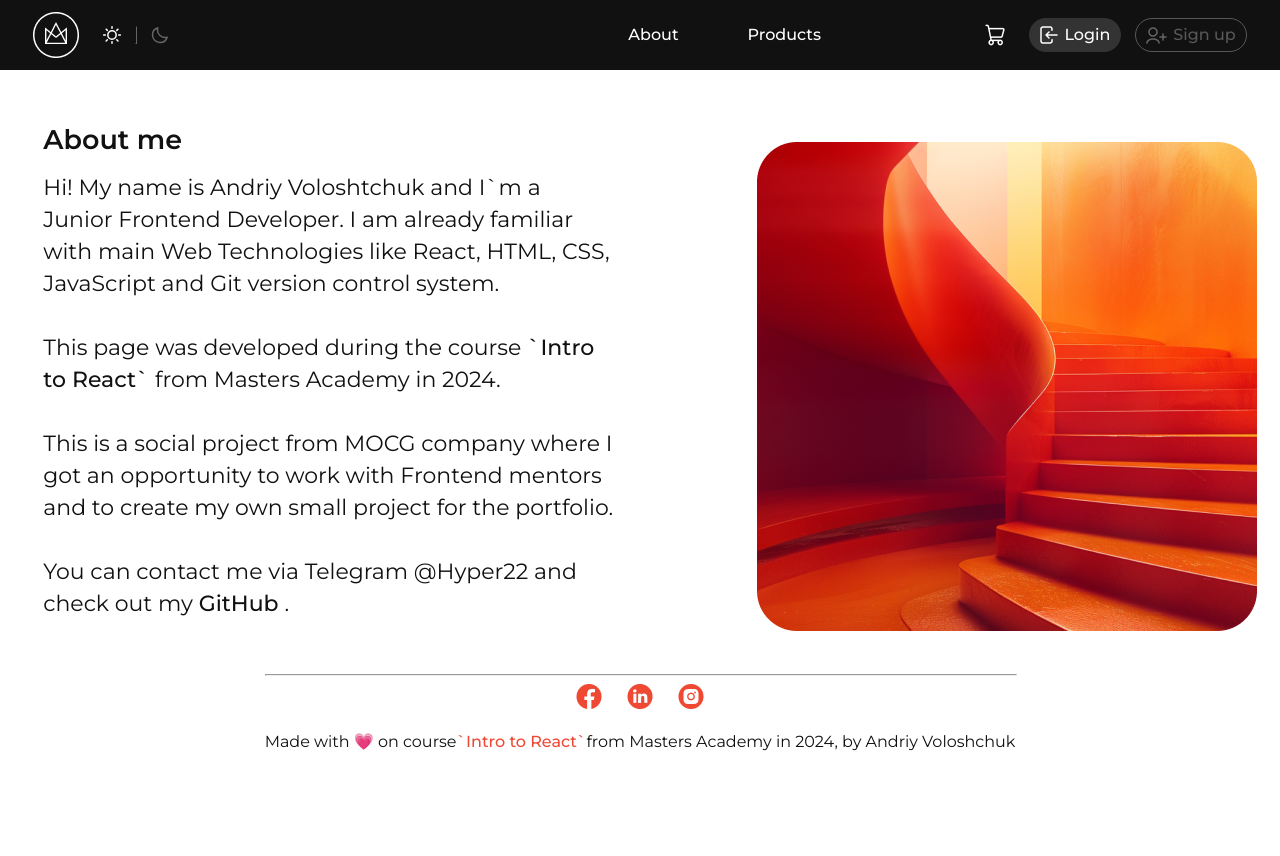
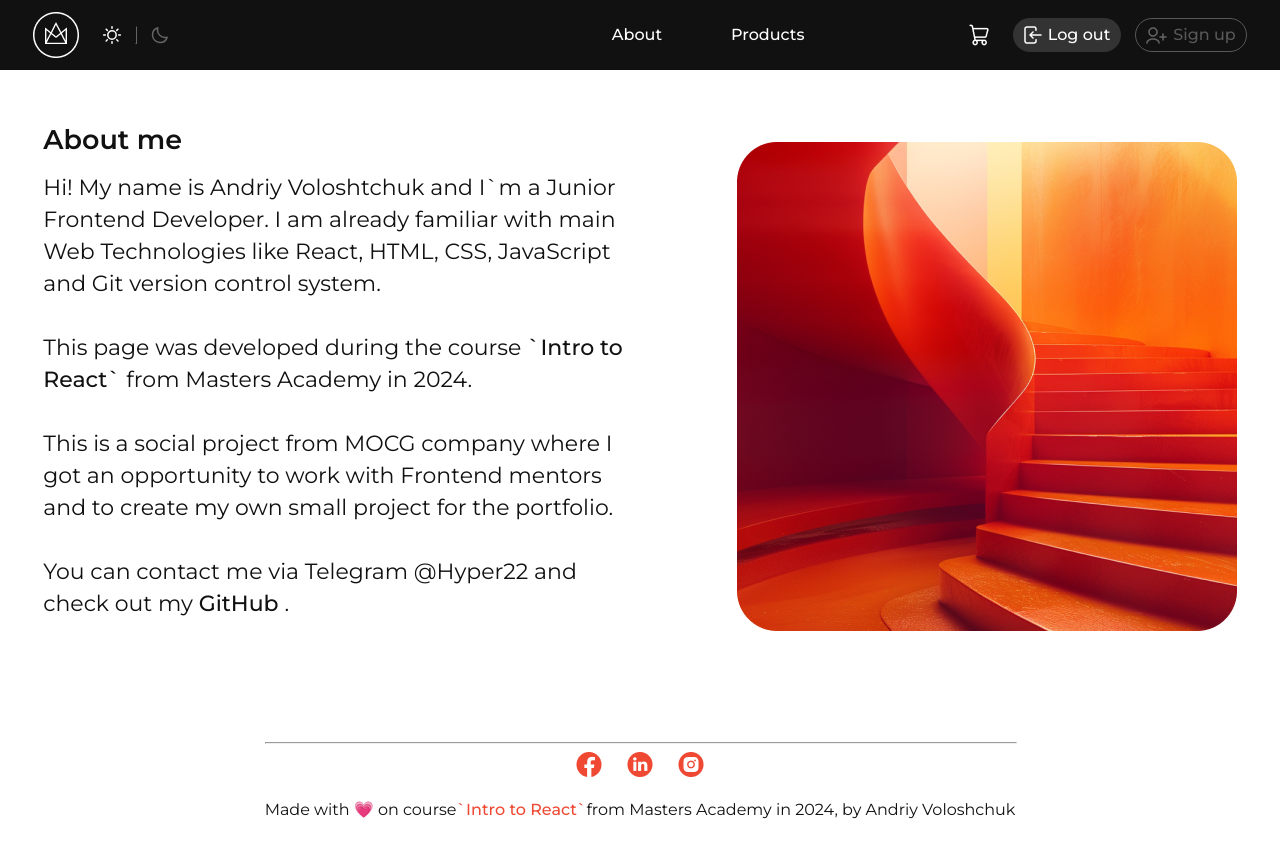
Before and after one commit to MastersAcademy/fe-react-2024, a React (Vite) app: page / in a window 1280 px wide. Shown: the top 856 px of the page. Before the commit the page ends 800 px from the top, so only its background shows below. Built offline with nearby package versions, Linux system fonts and the light colour scheme.

Commit message:
fix: rename button Log out and fix footer for pages 1250+(px) size

```diff
--- a/src/components/about/about_me.module.css
+++ b/src/components/about/about_me.module.css
@@ -6,6 +6,7 @@
   min-width: 330px;
   min-height: 400px;
   justify-content: space-between;
+  margin: auto;
 }
 
 .aboutMeImage {
@@ -52,13 +53,6 @@
     align-items: center;
   }
 
-  .aboutMeImage {
-    width: 500px;
-    height: 489px;
-    margin: -20px;
-    border-radius: 0;
-  }
-
   .aboutMeText {
     color: #111;
     margin: 0;
@@ -69,7 +63,7 @@
 
   .aboutMeDescription {
     color: #111;
-    width: 90%;
+    width: 100%;
     font-weight: 400;
     font-size: 22px;
     line-height: 32px
--- a/src/components/footer/footer.module.css
+++ b/src/components/footer/footer.module.css
@@ -1,7 +1,7 @@
 .footer {
   position: relative;
   display: flex;
-  flex-direction: row;
+  flex-direction: column;
   justify-content: center;
   align-items: center;
   padding: 0 30px;
@@ -37,50 +37,3 @@ hr {
 .description a {
   color: #EF4934;
 }
-
-@media only screen and (min-width: 1250px) {
-
-  .footer {
-    position: absolute;
-    bottom: 0;
-    left: 0;
-    right: 0;
-    display: flex;
-    flex-direction: row;
-    justify-content: center;
-    align-items: center;
-    padding: 0 30px;
-    gap: 30px;
-    height: 166px;
-  }
-
-  hr {
-    display: flex;
-    width: 100%;
-  }
-
-  .icon {
-    display: flex;
-    justify-content: center;
-    bottom: -15px;
-    gap: 25px;
-    position: static;
-  }
-
-  .description {
-    text-align: center;
-    margin: 0 auto;
-  }
-
-  .description p {
-    font-weight: 400;
-    font-size: 16px;
-    color: #111;
-    line-height: 20px;
-    text-align: center;
-  }
-
-  .description a {
-    color: #EF4934;
-  }
-}
--- a/src/components/header/Header.component.tsx
+++ b/src/components/header/Header.component.tsx
@@ -3,7 +3,7 @@ import React from 'react';
 import BurgerMenu from '../../assets/burger-menu.png';
 import Card from '../../assets/card.png';
 import DarkTheme from '../../assets/DarkThemes.svg';
-import Login from '../../assets/door.png';
+import LogOut from '../../assets/door.png';
 import LightTheme from '../../assets/LightThemes.svg';
 import LogoMOCG from '../../assets/logoMOCG.png';
 import Signup from '../../assets/sign_up.png';
@@ -66,9 +66,9 @@ export const HeaderComponent: React.FC<HeaderComponentProps> = ({ toggleComponen
                 <button className={styles.Card}>
                     <img className={styles.cardIcon} src={Card} alt="Card" />
                 </button>
-                <button className={styles.loginButton}>
-                    <img className={styles.loginLogo} src={Login} alt="Login" />
-                    <p>Login</p>
+                <button className={styles.logOutButton}>
+                    <img className={styles.loginLogo} src={LogOut} alt="Log out" />
+                    <p>Log out</p>
                 </button>
                 <button className={styles.signupButton}>
                     <img className={styles.signupLogo} src={Signup} alt="Signup" />
--- a/src/components/header/header.module.css
+++ b/src/components/header/header.module.css
@@ -22,7 +22,7 @@
   gap: 10px;
 }
 
-.loginButton {
+.logOutButton {
   display: none;
 }
 
@@ -118,7 +118,7 @@
     justify-content: space-around;
   }
 
-  .loginButton {
+  .logOutButton {
     display: flex;
     background: #333;
     height: 34px;
```
